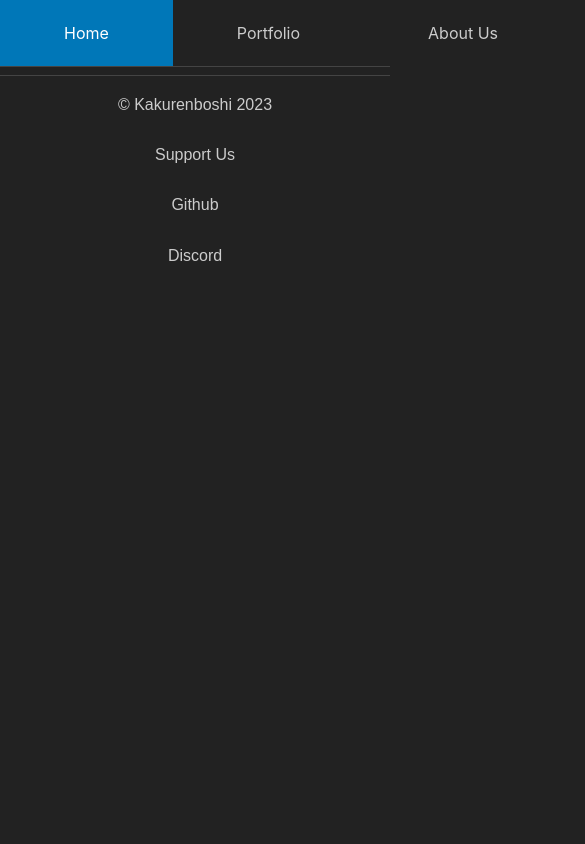
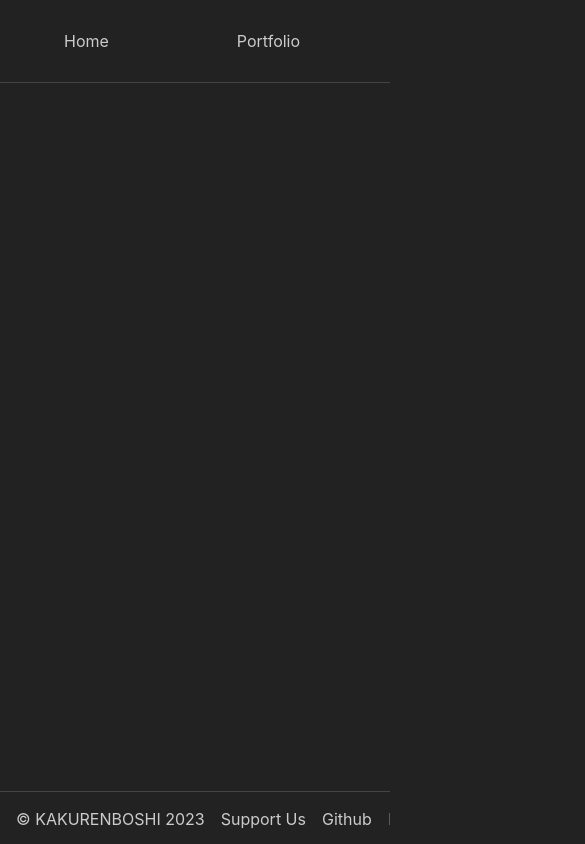
Before and after one commit to Kakurenboshi/kakurenboshi.github.io, a React (Create React App) app: page /#/ in a window 390 px wide. Shown: the top 844 px of the page, 585 px wide, since content can reach past the window. Built offline with nearby package versions, Linux system fonts and the light colour scheme.

Commit message:
[main] 💄 Now Header et Footer are responsives

```diff
--- a/src/components/current-image/CurrentImage.module.scss
+++ b/src/components/current-image/CurrentImage.module.scss
@@ -5,7 +5,39 @@
   right: 0;
   bottom: 0;
   z-index: 42;
-  background-color: rgba(0, 0, 0, 0.90);
+  background-color: rgba(0, 0, 0, 0.9);
+
+  & > .Close {
+    position: absolute;
+    right: 1em;
+    top: 1em;
+    width: 3em;
+    height: 3em;
+    opacity: 0.5;
+    cursor: pointer;
+
+    &:hover {
+      opacity: 1;
+    }
+
+    &:before,
+    &:after {
+      position: absolute;
+      left: 1.5em;
+      height: 2em;
+      width: 0.15em;
+
+      content: ' ';
+      background-color: #fff;
+    }
+
+    &:before {
+      transform: rotate(45deg);
+    }
+    &:after {
+      transform: rotate(-45deg);
+    }
+  }
 
   & > .Image {
     position: absolute;
@@ -16,6 +48,7 @@
     transform: translate(-50%, -50%);
 
     & > img {
+      max-width: 100vw;
       max-height: 100vh;
     }
   }
--- a/src/components/current-image/CurrentImage.tsx
+++ b/src/components/current-image/CurrentImage.tsx
@@ -3,7 +3,7 @@ import { CurrentImageContext } from './CurrentImage.context';
 import s from './CurrentImage.module.scss';
 
 function CurrentImage() {
-  const [currentImage, setCurrentImage] = useContext(CurrentImageContext) ||  [undefined, () => {}];
+  const [currentImage, setCurrentImage] = useContext(CurrentImageContext) || [undefined, () => {}];
 
   if (currentImage) {
     document.body.classList.add('no-scroll');
@@ -11,11 +11,18 @@ function CurrentImage() {
     document.body.classList.remove('no-scroll');
   }
 
-  return currentImage ? <section className={s.Content} onClick={() => setCurrentImage(undefined)}>
-    <div className={s.Image}>
-      <img src={`/portfolio/${currentImage.n}.avif`} alt={currentImage.n} onClick={e => e.stopPropagation()} />
-    </div>
-  </section> : null;
+  return currentImage ? (
+    <section className={s.Content} onClick={() => setCurrentImage(undefined)}>
+      <div className={s.Image}>
+        <img
+          src={`/portfolio/${currentImage.n}.avif`}
+          alt={currentImage.n}
+          onClick={(e) => e.stopPropagation()}
+        />
+      </div>
+      <div className={s.Close} title='Close image' />
+    </section>
+  ) : null;
 }
 
 export default CurrentImage;
--- a/src/components/footer/Footer.module.scss
+++ b/src/components/footer/Footer.module.scss
@@ -1,27 +1,35 @@
 @import '../../colors.scss';
 
-footer {
-  width: 100%;
-
-  background-color: $primary-color;
-  color: $text-color;
-
-  border-top: 1px solid $secondary-color;
-
-  & > .Content {
-    margin: 0.2em 1em;
-
-    text-align: center;
-  }
-}
-
-@media screen and (min-width: 35.5em) {
-  footer {
+.Content {
+  & > :global(.pure-menu-horizontal) {
     position: fixed;
     bottom: 0;
+    background-color: $primary-color;
+    padding: 1em 0.5em;
 
-    & > .Content {
-      text-align: left;
+    border-top: 1px solid $secondary-color;
+
+    & > .PureMenuHeadingWrapper {
+      display: inline-block;
+      width: calc(40vw - 0.8em);
+      min-width: fit-content;
+    }
+
+    :global(.pure-menu-item) {
+      width: calc(20vw - 0.73333em);
+      min-width: fit-content;
+    }
+
+    :global(.pure-menu-link) {
+      display: inline-block;
+      color: $text-color;
+      padding: 0 0.5em;
+
+      &:hover,
+      &:focus {
+        background-color: $primary-color;
+        color: $accent-text-color;
+      }
     }
   }
 }
--- a/src/components/footer/Footer.tsx
+++ b/src/components/footer/Footer.tsx
@@ -4,22 +4,30 @@ import s from './Footer.module.scss';
 
 function Footer() {
   return (
-    <footer>
-      <div className={s.Content}>
-        <div className='pure-g'>
-          <div className={`pure-u-1 pure-u-sm-2-5 ${s.Column}`}>
-            <p>© Kakurenboshi 2023</p>
-          </div>
-          <div className={`pure-u-1 pure-u-sm-1-5 ${s.Column}`}>
-            <p>Support Us</p>
-          </div>
-          <div className={`pure-u-1 pure-u-sm-1-5 ${s.Column}`}>
-            <p>Github</p>
-          </div>
-          <div className={`pure-u-1 pure-u-sm-1-5 ${s.Column}`}>
-            <p>Discord</p>
-          </div>
+    <footer className={s.Content}>
+      <div className='pure-menu pure-menu-horizontal pure-menu-scrollable'>
+        <div className={s.PureMenuHeadingWrapper}>
+          <a href='#' className='pure-menu-heading pure-menu-link'>
+            © Kakurenboshi 2023
+          </a>
         </div>
+        <ul className='pure-menu-list'>
+          <li className='pure-menu-item'>
+            <a href='#' className='pure-menu-link'>
+              Support Us
+            </a>
+          </li>
+          <li className='pure-menu-item'>
+            <a href='#' className='pure-menu-link'>
+              Github
+            </a>
+          </li>
+          <li className='pure-menu-item'>
+            <a href='#' className='pure-menu-link'>
+              Discord
+            </a>
+          </li>
+        </ul>
       </div>
     </footer>
   );
--- a/src/components/header/Header.tsx
+++ b/src/components/header/Header.tsx
@@ -6,7 +6,7 @@ import s from './Header.module.scss';
 function Header() {
   return (
     <header className={s.Content}>
-      <nav className='pure-menu pure-menu-horizontal'>
+      <nav className='pure-menu pure-menu-horizontal pure-menu-scrollable'>
         <ul className='pure-menu-list'>
           <li className='pure-menu-item'>
             <Link className='pure-menu-link' to='/'>
```
